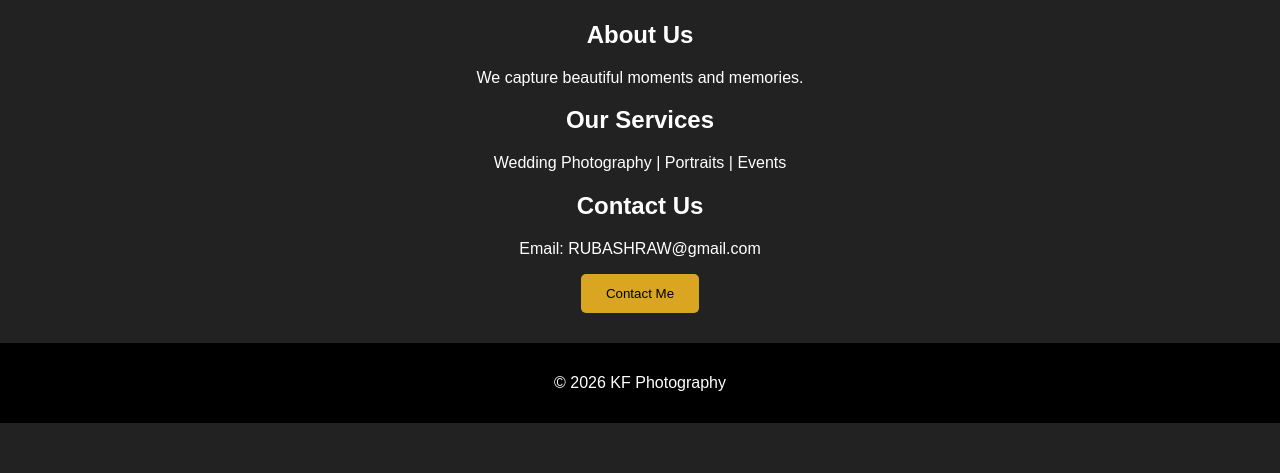
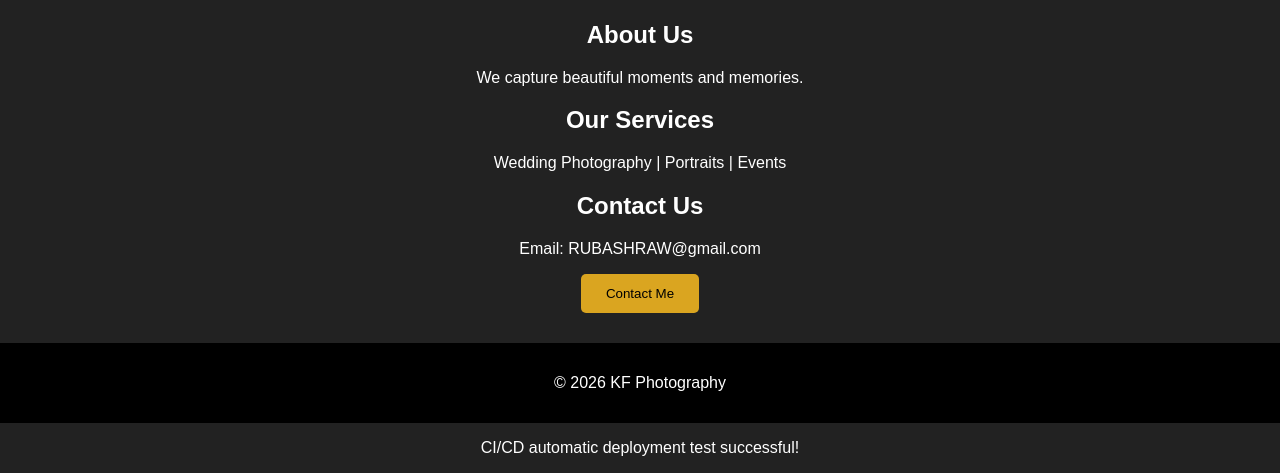
Before and after one commit to rubashraw-98/KF-Photography, a plain HTML site: page index.html in a window 1280 px wide. Shown: the part 470-943 px from the top of the page. Before the commit the page ends 893 px from the top, so only its background shows below. Drawn offline with Linux system fonts and the light colour scheme.

Commit message:
test: verify automatic deployment

```diff
--- a/index.html
+++ b/index.html
@@ -79,6 +79,6 @@
             alert("Thank you for contacting KF Photography!");
         }
     </script>
-
+<p>CI/CD automatic deployment test successful!</p>
 </body>
 </html>
```
